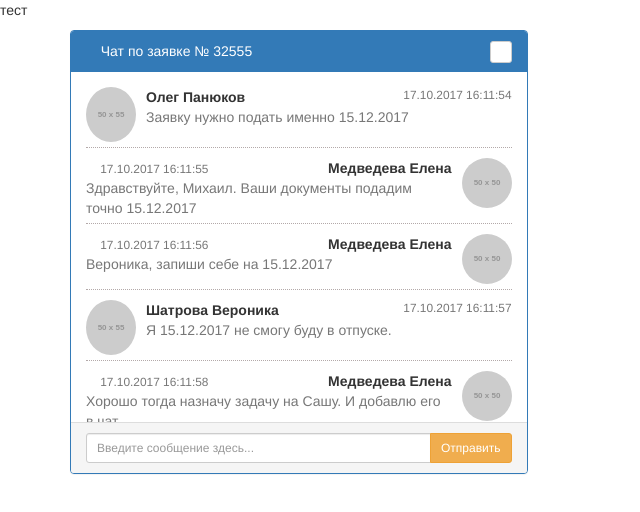
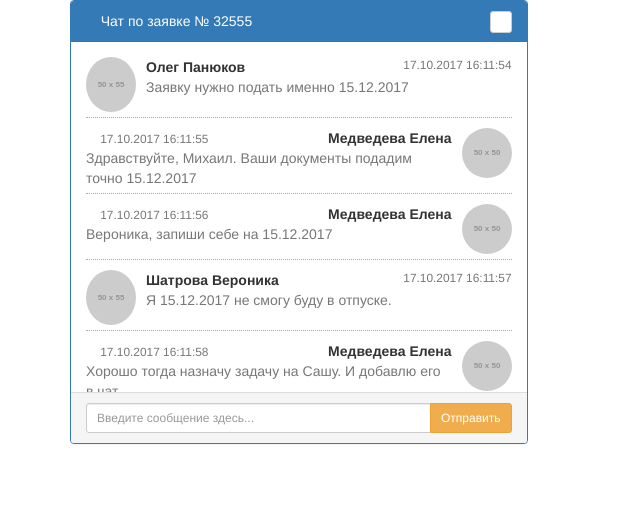
Before and after one commit to olegp306/germes-chat, a React (Create React App) app: page / in a window 1280 px wide. Shown: the top 512 px of the page, without its empty margins (0-640 px from the left). Built offline with nearby package versions, Linux system fonts and the light colour scheme; a web font is replaced by a local one.

Commit message:
delete test line

```diff
--- a/src/App.js
+++ b/src/App.js
@@ -10,7 +10,6 @@ class App extends Component {
     //console.log(data);
     return (
       <div className="App">
-        <p>тест</p>
         <Chat data={data}/>
       </div>
     );
```
